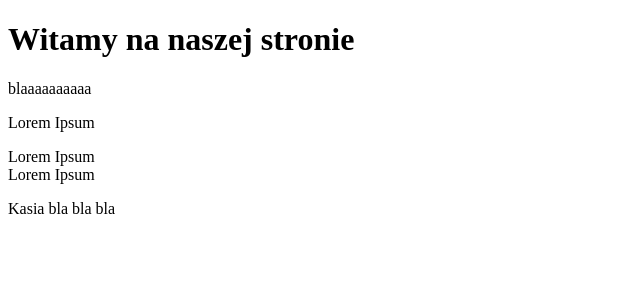
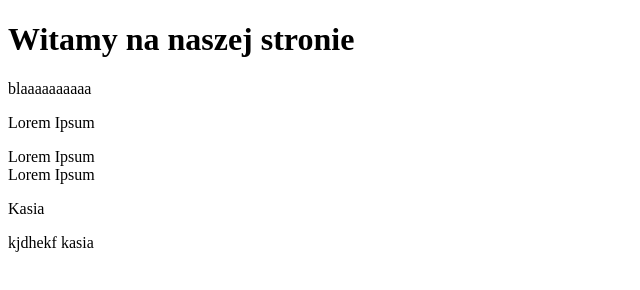
Before and after one commit to more2see/nauka-gita-2, a plain HTML site: page index.html in a window 1280 px wide. Shown: the whole page, without its empty margins (0-640 px from the left). Drawn offline with Linux system fonts and the light colour scheme.

Commit message:
Add title and p devKasia

```diff
--- a/index.html
+++ b/index.html
@@ -2,7 +2,7 @@
 <html>
 <head>
 	<meta charset="UTF-8">
-	<title>Kasia nauka-gita-2</title>
+	<title>Kasia</title>
 </head>
 <body>
 	<h1>Witamy na naszej stronie</h1>
@@ -12,6 +12,7 @@
 		<div class="col-6">Lorem Ipsum</div>
 		<div class="col-6">Lorem Ipsum</div>
 	</row>
-	<p>Kasia bla bla bla</p>
+	<p>Kasia</p>
+	<p>kjdhekf kasia</p>
 </body>
 </html>
```
